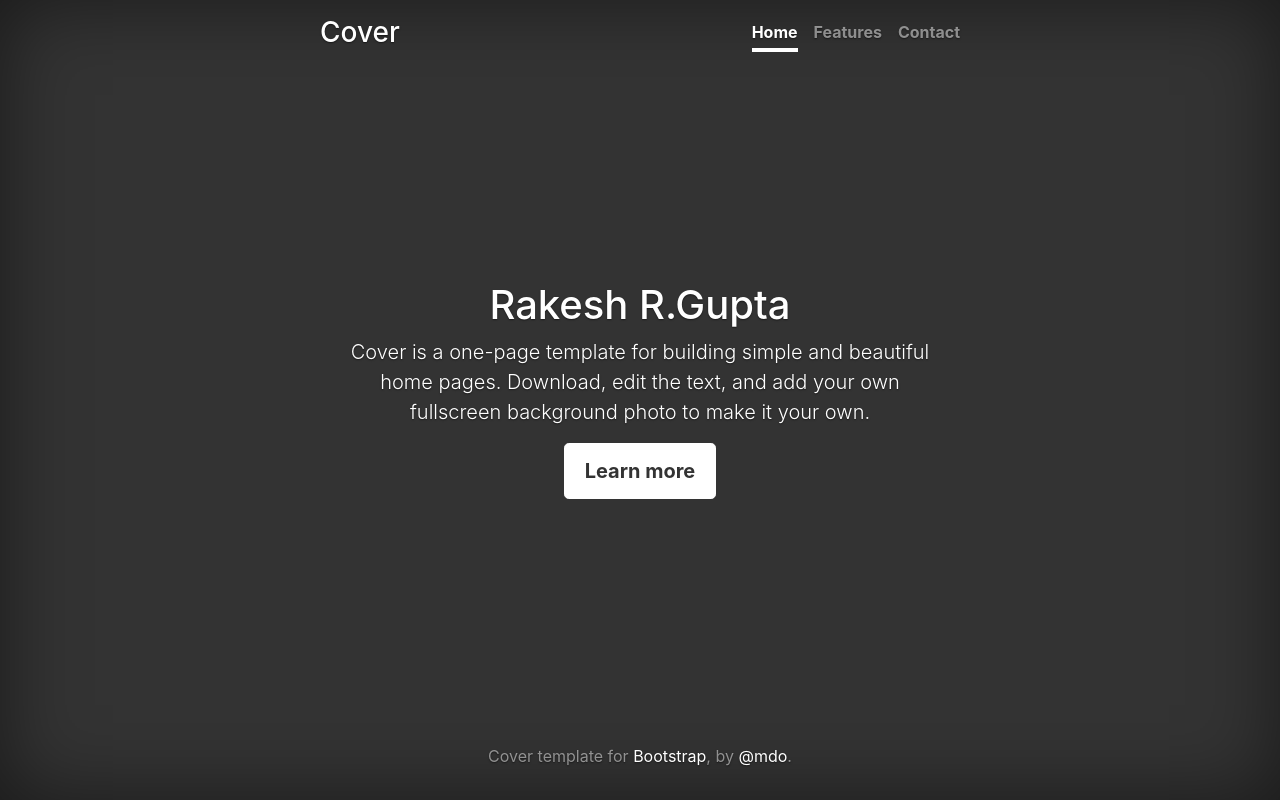
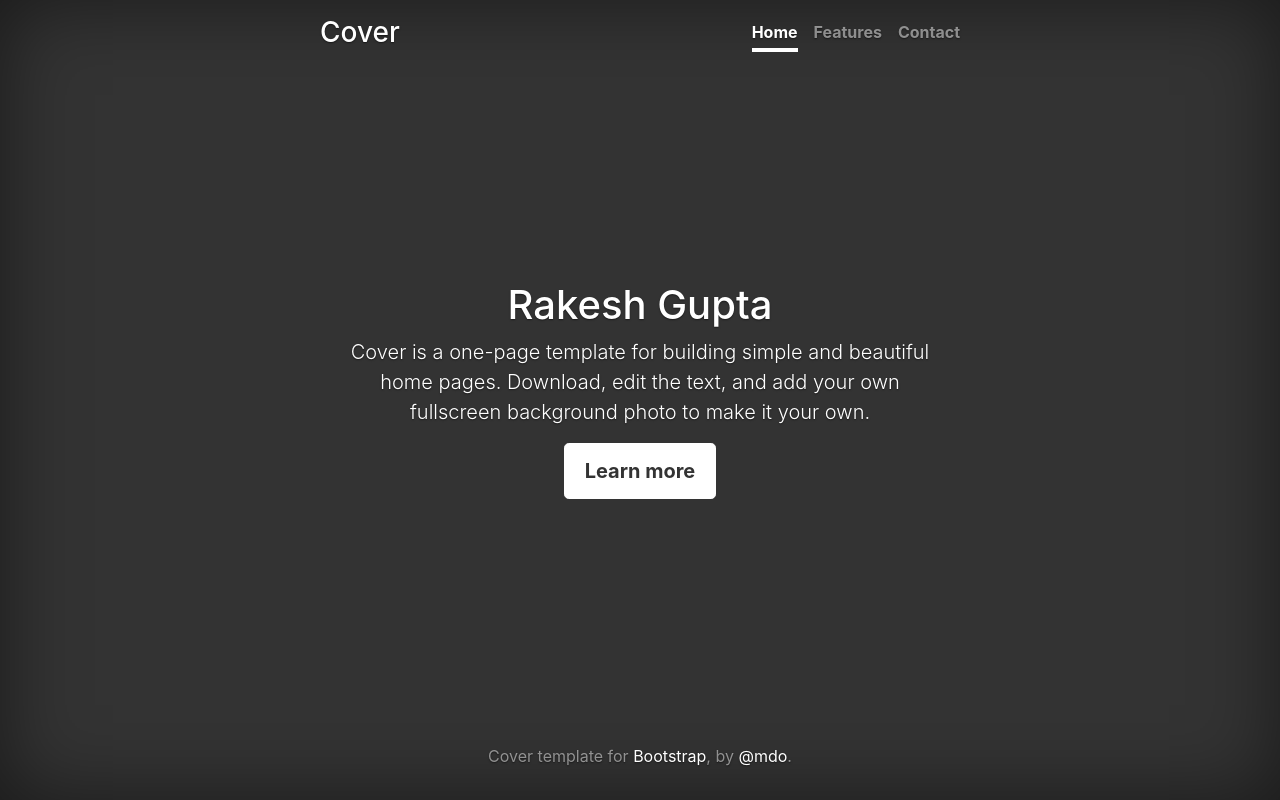
Before and after one commit to gupta-rakesh/project, a plain HTML site: page index.html in a window 1280 px wide. Drawn offline with Linux system fonts and the light colour scheme.

Commit message:
name changed

```diff
--- a/index.html
+++ b/index.html
@@ -31,7 +31,7 @@
       </header>
 
       <main role="main" class="inner cover">
-        <h1 class="cover-heading">Rakesh R.Gupta</h1>
+        <h1 class="cover-heading">Rakesh Gupta</h1>
         <p class="lead">Cover is a one-page template for building simple and beautiful home pages. Download, edit the text, and add your own fullscreen background photo to make it your own.</p>
         <p class="lead">
           <a href="#" class="btn btn-lg btn-secondary">Learn more</a>
```
